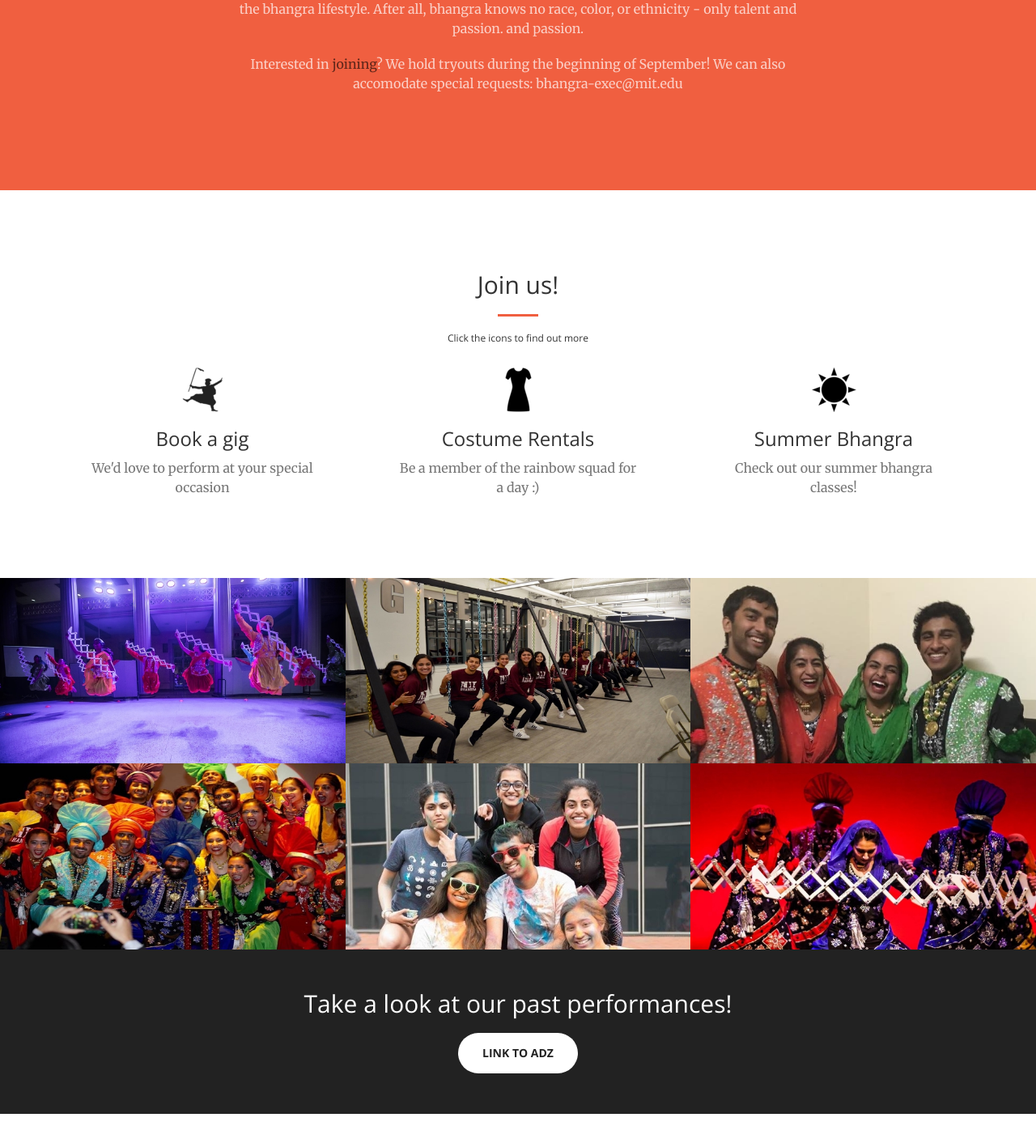
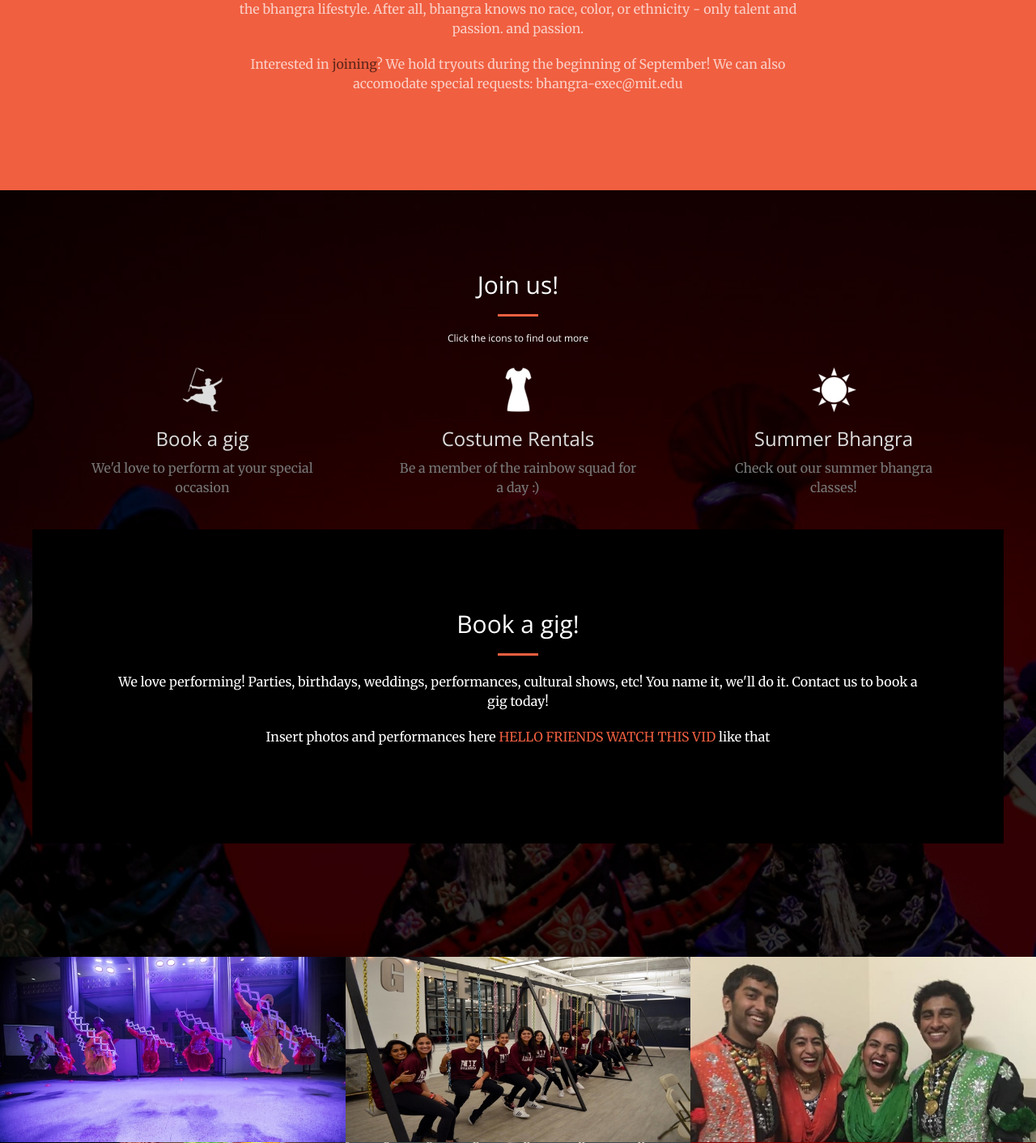
Before and after one commit to mit-bhangra/bhangra-website, a PHP site: page / in a window 1280 px wide. Shown: the part 1237-2649 px from the top of the page at 81% size. Run offline with PHP 8.4, Linux system fonts and the light colour scheme; some libraries are stand-ins or nearby versions.

Commit message:
change service box: background image, dark theme

```diff
--- a/bhangra/css/creativetwo.css
+++ b/bhangra/css/creativetwo.css
@@ -58,6 +58,19 @@ p {
 .bg-dark {
     background-color: #222222;
     color: white;
+}
+
+.bg-dark2 {
+    background-color: black;
+    color: white;
+}
+
+.bg-light {
+    background-color: white;
+}
+
+.bg-service-box {
+    background-image: url('../img/team4.jpg');
 }
 
 .text-faded {
--- a/bhangra/index.html
+++ b/bhangra/index.html
@@ -255,13 +255,13 @@
         </script>
     </section> -->
 
-    <section id="servces">
+    <section id="services" class="bg-service-box">
         <div class="container">
             <div class="row">
                 <div class="col-lg-12 text-center">
-                    <h2 class="section-heading">Join us!</h2>
+                    <h2 class="section-heading" style="color: white">Join us!</h2>
                     <hr class="primary">
-                    <h6 class="section-heading"> Click the icons to find out more </h6>
+                    <h6 class="section-heading" style="color: white"> Click the icons to find out more </h6>
                 </div>
             </div>
         </div>
@@ -270,32 +270,78 @@
             <div class="row" role="tablist">
                 <div class="col-xs-6 col-md-4 text-center">
                     <div class="service-box">
-                        <a href="#perf" class="fa text-primary sr-icons" aria-controls="perf" role="tab" data-toggle="tab" style="text-decoration:none"> <img src="img/bhangra2.png"> </a>
-                        <h3>Book a gig</h3>
+                        <a href="#perf" class="fa text-primary sr-icons" aria-controls="perf" role="tab" data-toggle="tab" style="text-decoration:none; -webkit-filter: invert(100%); filter: invert(100%); opacity: 0.6"> <img src="img/bhangra2.png"> </a>
+                        <h3 style="color: #DCDCDC">Book a gig</h3>
                         <p class="text-muted">We'd love to perform at your special occasion</p>
                     </div>
                 </div>
                 <div class="col-xs-6 col-md-4 text-center">
                     <div class="service-box">
-                        <a href="#rent" class="fa text-primary sr-icons" aria-controls="rent" role="tab" data-toggle="tab" style="text-decoration:none"> <img src="img/dress2.png"> </a>
-                        <h3>Costume Rentals</h3>
+                        <a href="#rent" class="fa text-primary sr-icons" aria-controls="rent" role="tab" data-toggle="tab" style="text-decoration:none -webkit-filter: invert(100%); filter: invert(100%); opacity: 0.6"> <img src="img/dress2.png"> </a>
+                        <h3 style="color: #DCDCDC">Costume Rentals</h3>
                         <p class="text-muted">Be a member of the rainbow squad for a day :)</p>
                     </div>
                 </div>
                 <div class="col-xs-6 col-md-4 text-center">
                     <div class="service-box">
-                        <a href="#classes" class="fa text-primary sr-icons" aria-controls="classes" role="tab" data-toggle="tab" style="text-decoration:none"> <img src="img/sun2.png"> </a>
-                        <h3>Summer Bhangra</h3>
+                        <a href="#classes" class="fa text-primary sr-icons" aria-controls="classes" role="tab" data-toggle="tab" style="text-decoration:none -webkit-filter: invert(100%); filter: invert(100%); opacity: 0.6"> <img src="img/sun2.png"> </a>
+                        <h3 style="color: #DCDCDC">Summer Bhangra</h3>
                         <p class="text-muted">Check out our summer bhangra classes!</p>
+                    </div>
+                </div>
+            </div>
+        </div>
+        <div style="padding: 40px 40px 40px 40px">
+            <div class="tab-content">
+                <div class="tab-pane bg-dark2 fade in active" role="tabpanel" id="perf" style="padding: 100px">
+                    <div class="row">
+                        <div class="col-lg-12 text-center">
+                            <h2 class="section-heading">Book a gig!</h2>
+                            <hr class="primary">
+                            <p> We love performing! Parties, birthdays, weddings, performances, cultural shows, etc! You name it, we'll do it. Contact us to book a gig today!</p>
+                            <p> Insert photos and performances here <a href="https://www.youtube.com/watch?v=v6rMKXZHSMI"> HELLO FRIENDS WATCH THIS VID </a> like that </p>
+                        </div>
+                    </div>
+                </div>
+                <div class="tab-pane fade bg-dark2" role="tabpanel" id="rent" style="padding: 100px">
+                    <div class="row">
+                        <div class="col-lg-12 text-center">
+                            <h2 class="section-heading">Rentals</h2>
+                            <hr class="primary">
+                            <p> We have two full sets of costumes that are available for rentals. Please contact us at bhangra-exec@mit.edu for details. </p>
+                        </div>
+                        <div class="row text-center">
+                            <div class="col-xs-6 col-md-6">
+                                <img src="img/costume4.jpg" class="costume-box">
+                                <h5> Guys costumes include: kurta, vest, chaddar, cumberbund</h5>
+                            </div>
+                            <div class="col-xs-6 col-md-6">
+                                <img src="img/costume3.jpg" class="costume-box">
+                                <h5> Girls costume include: top, bottoms, chunni</h5>
+                            </div>
+                        </div>
+                        <p class="text-center"> Any lost or stolen costumes WILL be fined!</p>
+                    </div>
+                </div>
+                <div class="tab-pane fade bg-dark2" role="tabpanel" id="classes" style="padding: 100px">
+                    <div class="row">
+                        <div class="col-lg-12 text-center">
+                            <h2 class="section-heading">Summer Bhangra</h2>
+                            <hr class="primary">
+                            <p> Learn to dance with us this summer! No experience necessary, just share our love for Bhangra :)</p>
+                            <p> Check out our current <a href="https://www.facebook.com/MitSummerBhangra/">Summer Bhangra </a> sessions here </p>
+                            <img src="img/summer.jpg" class="costume-box">
+                        </div>
                     </div>
                 </div>
             </div>
         </div>
     </section>
 
-    <div class="bg-dark">
+
+    <!-- <div class="bg-dark">
         <div class="tab-content">
-            <div class="container tab-pane" role="tabpanel" id="perf" style="padding: 100px">
+            <div class="container tab-pane fade in" role="tabpanel" id="perf" style="padding: 100px">
                 <div class="row">
                     <div class="col-lg-12 text-center">
                         <h2 class="section-heading">Book a gig!</h2>
@@ -305,7 +351,7 @@
                     </div>
                 </div>
             </div>
-            <div class="container tab-pane" role="tabpanel" id="rent" style="padding: 100px">
+            <div class="container tab-pane fade" role="tabpanel" id="rent" style="padding: 100px">
                 <div class="row">
                     <div class="col-lg-12 text-center">
                         <h2 class="section-heading">Rentals</h2>
@@ -325,7 +371,7 @@
                     <p class="text-center"> Any lost or stolen costumes WILL be fined!</p>
                 </div>
             </div>
-            <div class="container tab-pane" role="tabpanel" id="classes" style="padding: 100px">
+            <div class="container tab-pane fade" role="tabpanel" id="classes" style="padding: 100px">
                 <div class="row">
                     <div class="col-lg-12 text-center">
                         <h2 class="section-heading">Summer Bhangra</h2>
@@ -337,7 +383,7 @@
                 </div>
             </div>
         </div>
-    </div>
+    </div> -->
 
     <!-- <section id="services">
         <div class="container">
```
